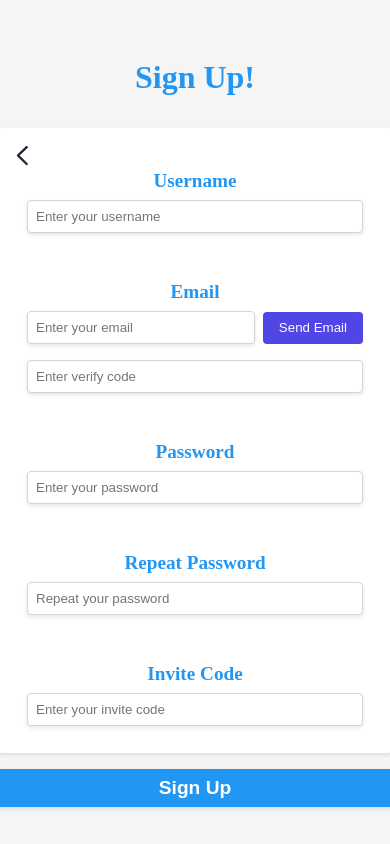
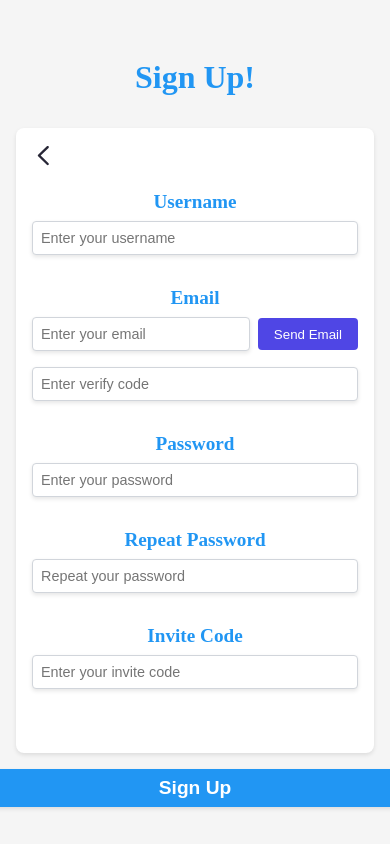
Before and after one commit to novaCoder-zrk/test, a Vue app in the folder frontend/: page /#/register in a window 390 px wide. Built offline with nearby package versions, Linux system fonts and the light colour scheme.

Commit message:
添加自适应设备，并在Chat界面添加返回按钮

```diff
--- a/frontend/src/view/Chatbot.vue
+++ b/frontend/src/view/Chatbot.vue
@@ -1,5 +1,8 @@
 <template>
     <div class="container">
+        <div class="back-icon-container">
+            <img class="icon" @click="handleBack" src="../assets/back.svg" alt="go back" />
+        </div>
         <div class="chat">
             <div v-for="(message, index) in messages" :key="index" class="message" :class="message.side">
                 <img class="avatar" :src="message.side === 'right' ? userAvatar : botAvatar" alt="Avatar" />
@@ -23,16 +26,9 @@
 import {onMounted, onUpdated} from 'vue';
 import axios from 'axios';
 import MarkdownIt from 'markdown-it';
-const md = new MarkdownIt();
-
-md.renderer.rules.link_open = function (tokens, idx, options, env, self) {
-    tokens[idx].attrPush(['target', '_blank']);
-    return self.renderToken(tokens, idx, options);
-};
-
 import io from 'socket.io-client';
 import {ref} from "vue";
-
+import { useRouter } from 'vue-router'
 
 let loaderTip = ref("...");
 let isLoading = ref(false);
@@ -47,6 +43,12 @@ import { getCurrentInstance } from 'vue'
 const { appContext } = getCurrentInstance()
 const { globalProperties } = appContext.config
 const myUrl = globalProperties.$globalVar
+const router = useRouter()
+const md = new MarkdownIt();
+md.renderer.rules.link_open = function (tokens, idx, options, env, self) {
+    tokens[idx].attrPush(['target', '_blank']);
+    return self.renderToken(tokens, idx, options);
+};
 
 let socket = io.connect(myUrl);
 let lastQuestion;
@@ -81,6 +83,10 @@ socket.on('disconnect', function() {
 
     console.log('已断开与服务器的连接');
 });
+
+function handleBack() {
+    router.push('/login');
+}
 
 function sendMessage() {
     const msg = input.value;
@@ -263,4 +269,17 @@ html, body {
     100% { transform: rotate(360deg); }
 }
 
+.back-icon-container {
+    position: absolute;
+    top: 1rem;
+    left: 1rem;
+    z-index: 1;
+}
+
+.icon {
+    width: 1.5rem;
+    height: 1.5rem;
+    cursor: pointer;
+}
+
 </style>
--- a/frontend/src/view/Login.vue
+++ b/frontend/src/view/Login.vue
@@ -58,7 +58,6 @@ function handleLogin() {
 </script>
 
 <style>
-/* 添加一个错误消息的样式 */
 .error {
     color: red;
     margin-top: 1rem;
@@ -85,7 +84,8 @@ function handleLogin() {
     flex-direction: column;
     align-items: center;
     justify-content: center;
-    width: 400px;
+    width: 80vw;
+    max-width: 400px;
     height: 400px;
     background-color: #fff;
     border-radius: 8px;
@@ -110,7 +110,8 @@ function handleLogin() {
 }
 
 .login-button {
-    width: 400px;
+    width: 80vw;
+    max-width: 400px;
     padding: 0.5rem;
     margin-top: 1rem;
     border: none;
@@ -126,4 +127,23 @@ function handleLogin() {
 .login-button:hover {
     background-color: #1976d2;
 }
+
+@media (max-width: 768px) {
+    .title {
+        font-size: 1.5rem;
+    }
+
+    .login-form {
+        padding: 1rem;
+    }
+
+    .label {
+        font-size: 1rem;
+        margin-top: 1rem;
+    }
+
+    .login-button {
+        font-size: 1rem;
+    }
+}
 </style>
--- a/frontend/src/view/register.vue
+++ b/frontend/src/view/register.vue
@@ -176,6 +176,7 @@ function handleBackToLogin() {
     align-items: center;
     justify-content: center;
     width: 400px;
+    max-width: 500px;
     height: 625px;
     background-color: #fff;
     border-radius: 8px;
@@ -249,4 +250,38 @@ function handleBackToLogin() {
     margin-bottom: 1rem;
 }
 
+@media (max-width: 768px) {
+    .login-container {
+        padding: 1rem;
+    }
+
+    .register-form {
+        width: 100%;
+        padding: 1rem;
+        box-sizing: border-box;
+        max-width: 500px;
+    }
+
+    .login-button {
+        width: 100%;
+    }
+}
+
+@media (max-width: 500px) {
+    .title {
+        font-size: 1.5rem;
+    }
+
+    .label {
+        font-size: 1rem;
+    }
+
+    .input, .email-input {
+        font-size: 0.9rem;
+    }
+
+    .login-button {
+        font-size: 1rem;
+    }
+}
 </style>
```
